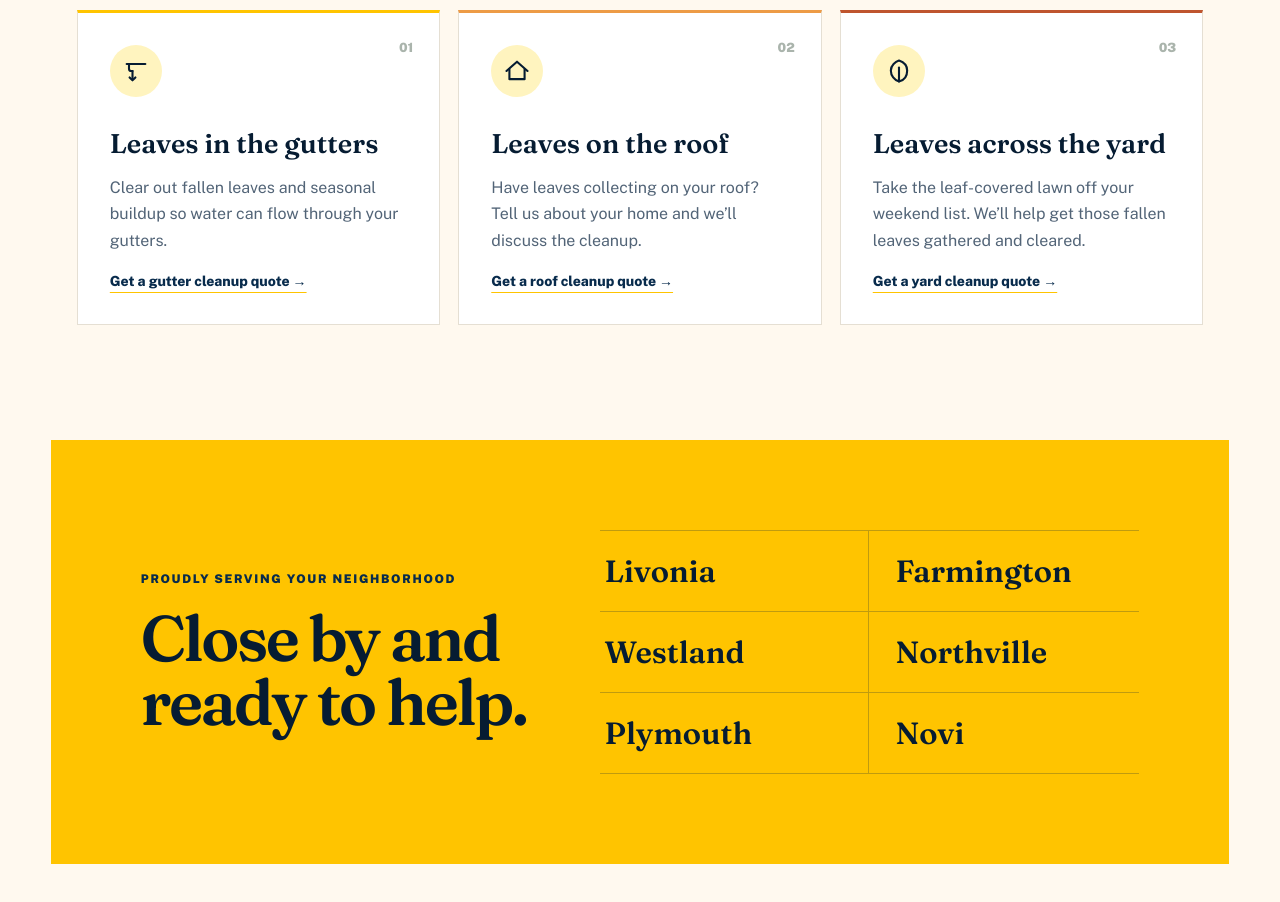
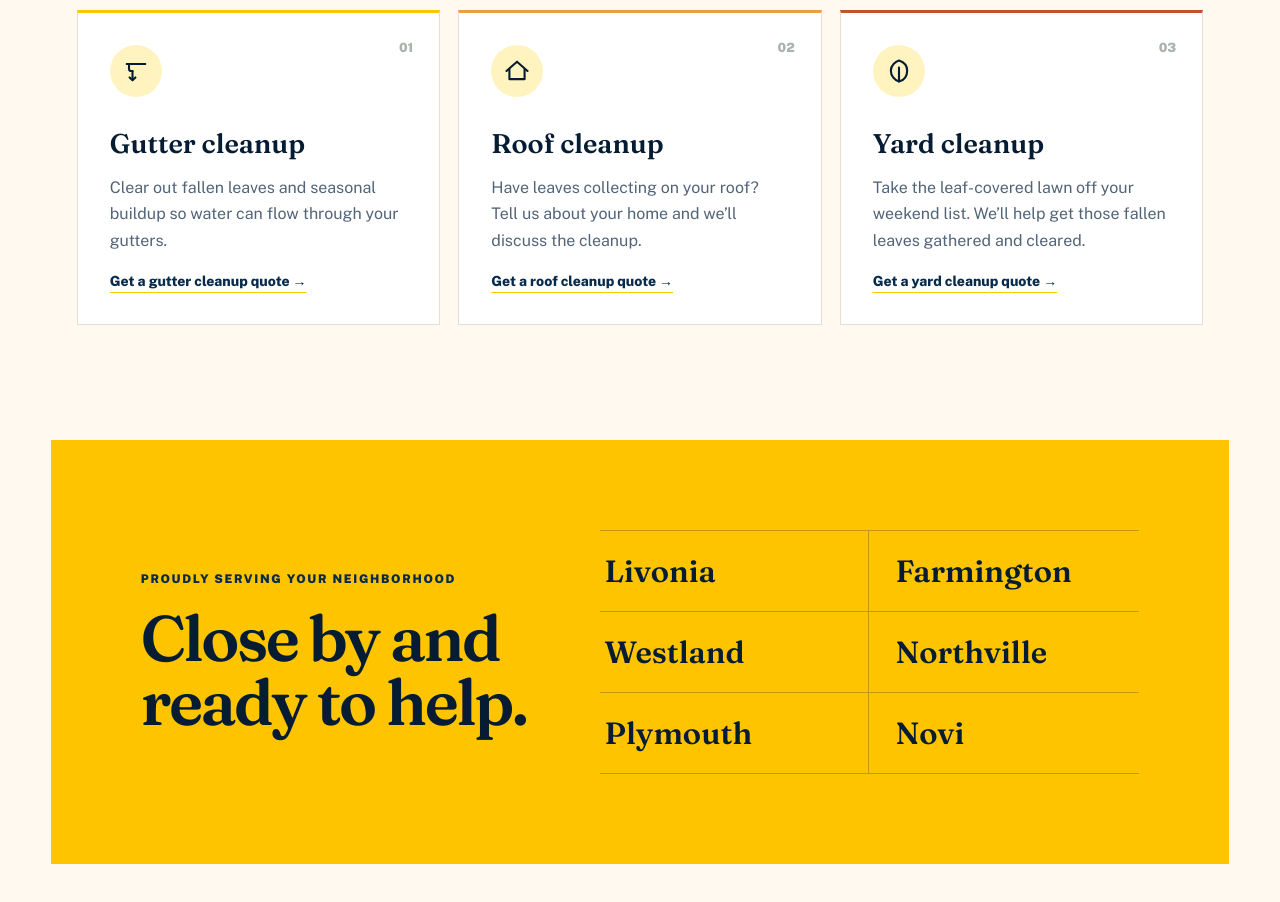
Before and after one commit to honeydocrewmi-netizen/starter-app, a Next.js app: page / in a window 1280 px wide. Shown: the part 1140-2042 px from the top of the page. Built offline with nearby package versions, Linux system fonts and the light colour scheme; no server answers.

Commit message:
Restore cleanup service card headings

```diff
--- a/app/page.tsx
+++ b/app/page.tsx
@@ -256,9 +256,9 @@ export default function QuoteRequestPage() {
             <p>We’re focused on leaves this fall. Pick the areas that need attention and we’ll talk through the cleanup and your quote.</p>
           </div>
           <div className="service-cards">
-            <article><ServiceIcon service="gutters" /><small>01</small><h3>Leaves in the gutters</h3><p>Clear out fallen leaves and seasonal buildup so water can flow through your gutters.</p><a href="#quote">Get a gutter cleanup quote →</a></article>
-            <article><ServiceIcon service="roof" /><small>02</small><h3>Leaves on the roof</h3><p>Have leaves collecting on your roof? Tell us about your home and we’ll discuss the cleanup.</p><a href="#quote">Get a roof cleanup quote →</a></article>
-            <article><ServiceIcon service="yard" /><small>03</small><h3>Leaves across the yard</h3><p>Take the leaf-covered lawn off your weekend list. We’ll help get those fallen leaves gathered and cleared.</p><a href="#quote">Get a yard cleanup quote →</a></article>
+            <article><ServiceIcon service="gutters" /><small>01</small><h3>Gutter cleanup</h3><p>Clear out fallen leaves and seasonal buildup so water can flow through your gutters.</p><a href="#quote">Get a gutter cleanup quote →</a></article>
+            <article><ServiceIcon service="roof" /><small>02</small><h3>Roof cleanup</h3><p>Have leaves collecting on your roof? Tell us about your home and we’ll discuss the cleanup.</p><a href="#quote">Get a roof cleanup quote →</a></article>
+            <article><ServiceIcon service="yard" /><small>03</small><h3>Yard cleanup</h3><p>Take the leaf-covered lawn off your weekend list. We’ll help get those fallen leaves gathered and cleared.</p><a href="#quote">Get a yard cleanup quote →</a></article>
           </div>
         </section>
 
```
